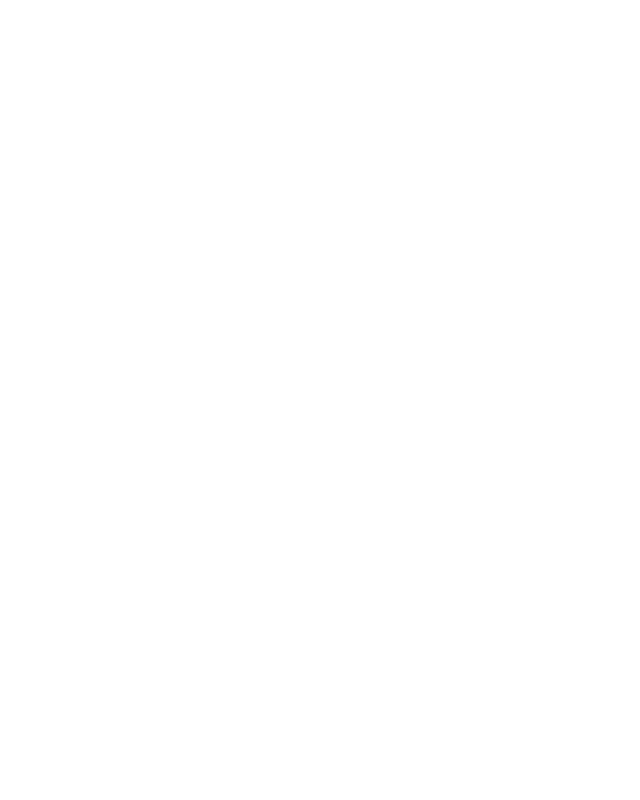
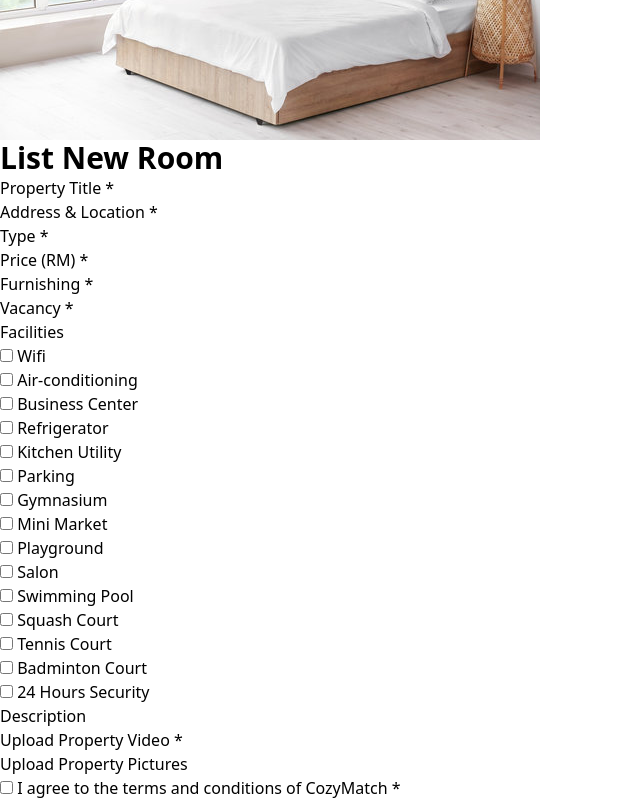
Before and after one commit to leezyangg/cozyMatch_frontend, a React (Vite) app: page /addroom in a window 1280 px wide. Before the commit this address had no page. Shown: the part 1565-2365 px from the top of the page, without its empty margins (0-640 px from the left). Before the commit the page ends 800 px from the top, so only its background shows below. Built offline with nearby package versions, Linux system fonts and the light colour scheme.

Commit message:
add draft for add room, direct landlord layout to template and add room, change TemplateForm.jsx name

```diff
--- /dev/null
+++ b/src/components/AddRoom.jsx
@@ -0,0 +1,106 @@
+import React from 'react'
+import loginImg from '../assets/room.jpg'
+
+export default function AddRoom() {
+    return (
+        <div>
+            <div><img src={loginImg} alt="" /></div>
+            <div>
+                <form>
+                    <h2 className="text-3xl font-bold">
+                        List New Room
+                    </h2>
+                    <div>
+                        <label>Property Title *</label>
+                        <input type="text"/>
+                    </div>
+                    <div>
+                        <label>Address & Location *</label>
+                        <input type="text"/>
+                    </div>
+                    <div>
+                        <label>Type *</label>
+                        <input type="text"/>
+                    </div>
+                    <div>
+                        <label>Price (RM) *</label>
+                        <input type="text"/>
+                    </div>
+                    <div>
+                        <label>Furnishing *</label>
+                        <input type="text"/>
+                    </div>
+                    <div>
+                        <label>Vacancy *</label>
+                        <input type="text"/>
+                    </div>
+                    <div>
+                        <label>Facilities</label>
+                        <p>
+                        <input type="checkbox"/> Wifi
+                        </p>
+                        <p>
+                        <input type="checkbox"/> Air-conditioning
+                        </p>
+                        <p>
+                        <input type="checkbox"/> Business Center
+                        </p>
+                        <p>
+                        <input type="checkbox"/> Refrigerator
+                        </p>
+                        <p>
+                        <input type="checkbox"/> Kitchen Utility
+                        </p>
+                        <p>
+                        <input type="checkbox"/> Parking
+                        </p>
+                        <p>
+                        <input type="checkbox"/> Gymnasium
+                        </p>
+                        <p>
+                        <input type="checkbox"/> Mini Market
+                        </p>
+                        <p>
+                        <input type="checkbox"/> Playground
+                        </p>
+                        <p>
+                        <input type="checkbox"/> Salon
+                        </p>
+                        <p>
+                        <input type="checkbox"/> Swimming Pool
+                        </p>
+                        <p>
+                        <input type="checkbox"/> Squash Court
+                        </p>
+                        <p>
+                        <input type="checkbox"/> Tennis Court
+                        </p>
+                        <p>
+                        <input type="checkbox"/> Badminton Court
+                        </p>
+                        <p>
+                        <input type="checkbox"/> 24 Hours Security
+                        </p>
+                    </div>
+                    <div>
+                        <label>Description</label>
+                        <input type="text"/>
+                    </div>
+                    <div>
+                        <label>Upload Property Video *</label>
+                        <input type="text"/>
+                    </div>
+                    <div>
+                        <label>Upload Property Pictures</label>
+                        <input type="text"/>
+                    </div>
+                    <div>
+                    <p>
+                        <input type="checkbox"/> I agree to the terms and conditions of CozyMatch *
+                        </p>
+                    </div>
+                </form>
+            </div>
+        </div>
+    )
+}
--- a/src/components/LandlordLayout.jsx
+++ b/src/components/LandlordLayout.jsx
@@ -5,7 +5,7 @@
     { name: 'Home', to: '/' },
     { name: 'Room Listing', to: '/roommateMatch' },
     { name: 'Template', to: '/template' },
-    { name: 'Add Room', to: '/roomMatch' },
+    { name: 'Add Room', to: '/addroom' },
 ]
 
 const user = {
```
Also changed, not shown: src/router.jsx (+18 -3 lines), src/assets/room.jpg (added), src/views/TemplateForm.jsx (renamed from src/views/TempleteForm.jsx).
